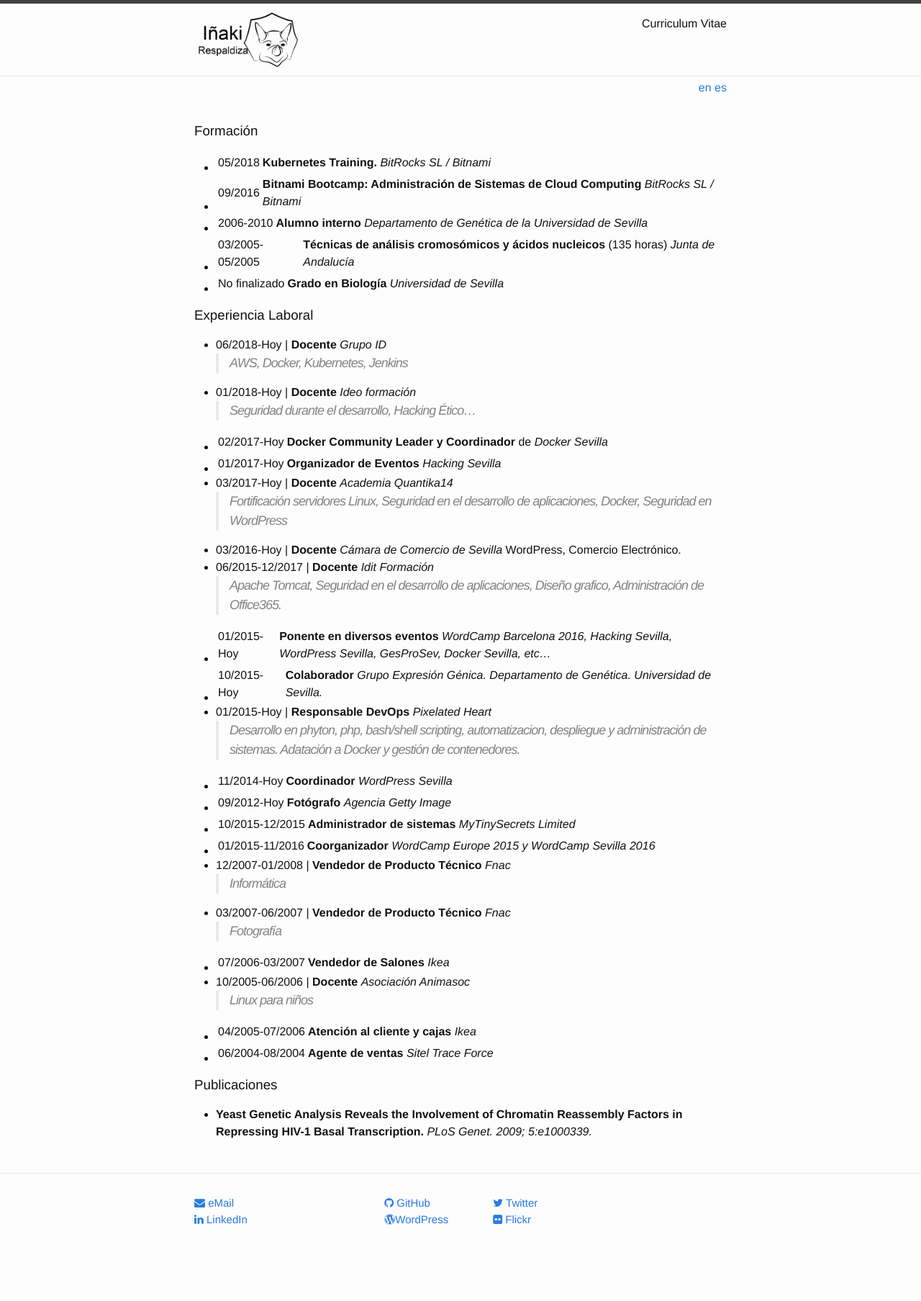
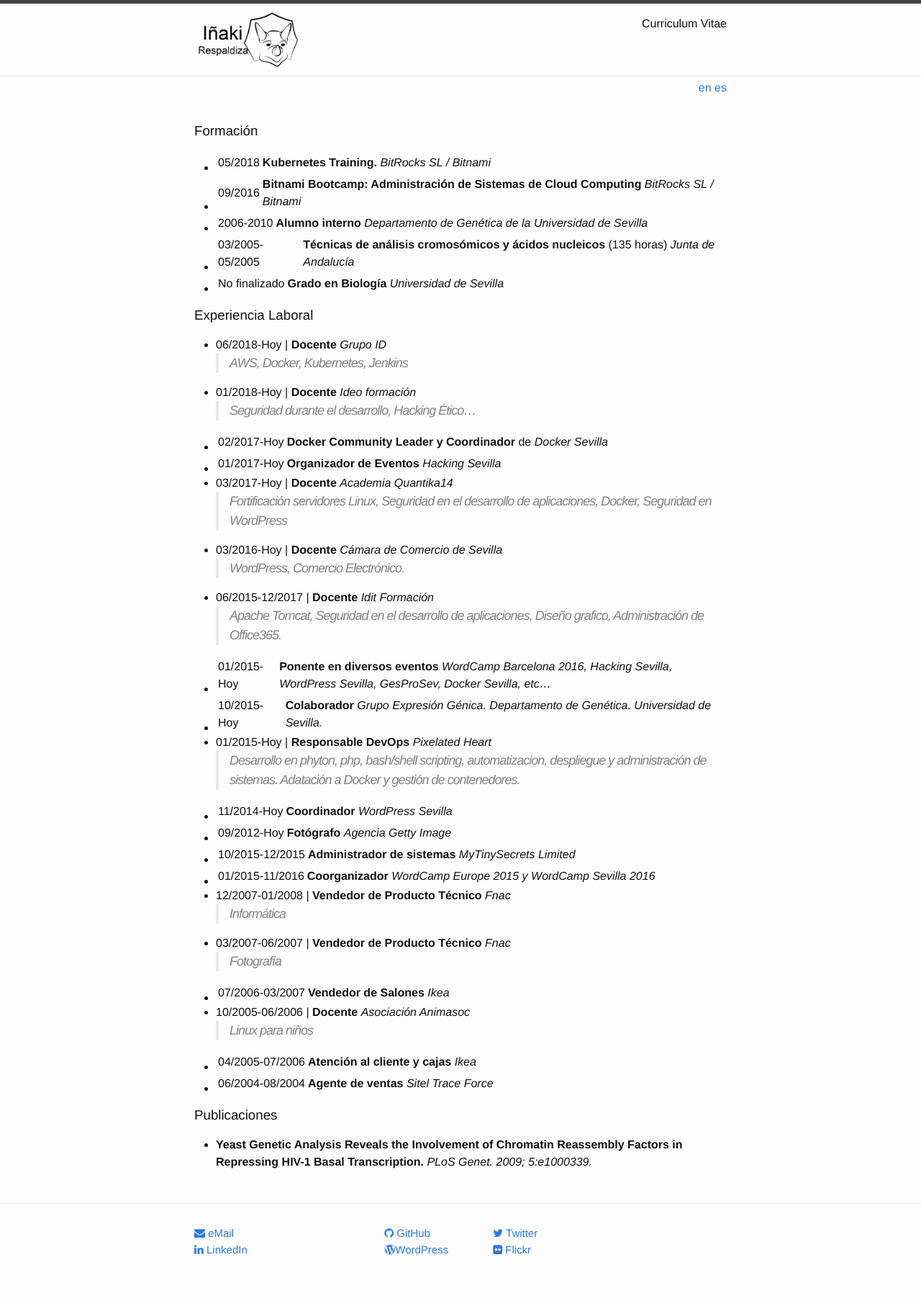
Before and after one commit to irespaldiza/irespaldiza.com, a Jekyll site: the page built from curriculum.md, in a window 1280 px wide. Shown: the whole page at 72% size. Built offline with Jekyll 4.4.1, drawn with Linux system fonts in a browser that asks for light colours; nearby versions of some CDN libraries; before the commit the page ends 1765 px from its top, so only the background shows below that.

```diff
--- a/curriculum.md
+++ b/curriculum.md
@@ -22,7 +22,7 @@ lang: es
 * 03/2017-Hoy | **Docente** *Academia Quantika14*
 > Fortificación servidores Linux, Seguridad en el desarrollo de aplicaciones, Docker, Seguridad en WordPress
 * 03/2016-Hoy | **Docente** *Cámara de Comercio de Sevilla*
-WordPress, Comercio Electrónico.
+> WordPress, Comercio Electrónico.
 * 06/2015-12/2017 | **Docente** *Idit Formación*
 > Apache Tomcat, Seguridad en el desarrollo de aplicaciones, Diseño grafico, Administración de Office365.
 * 01/2015-Hoy | **Ponente en diversos eventos** *WordCamp Barcelona 2016, Hacking Sevilla, WordPress Sevilla, GesProSev, Docker Sevilla, etc...*
```
